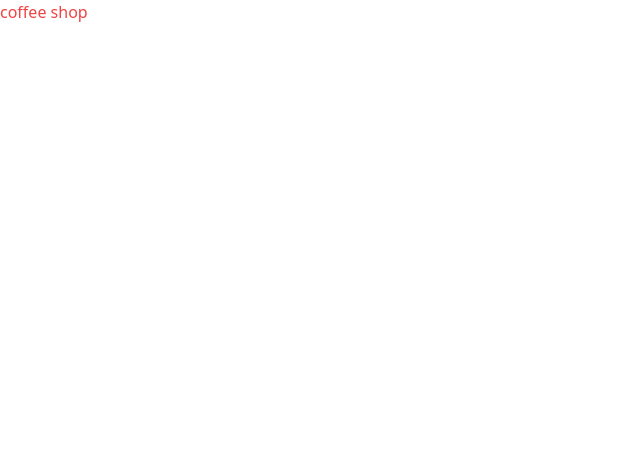
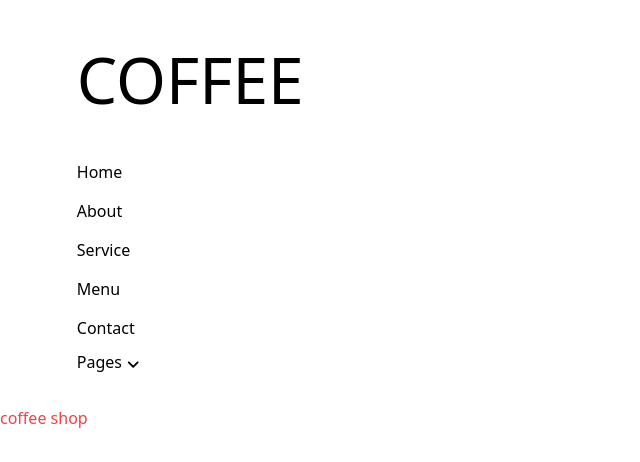
Before and after one commit to kaywanmohebjalali/-Coffee-Shop, a Next.js app: page / in a window 1280 px wide. Shown: the top 462 px of the page, without its empty margins (0-640 px from the left). Built offline with nearby package versions, Linux system fonts and the light colour scheme.

Commit message:
create header

```diff
--- a/components/modules/Header/Header.tsx
+++ b/components/modules/Header/Header.tsx
@@ -1,8 +1,45 @@
 import React from 'react'
-
+import styled from './header.module.scss'
+import Link from 'next/link'
+import { FaAngleDown } from "react-icons/fa6";
 const Header = () => {
   return (
-    <div>Header</div>
+    <div className="container my-8 ">
+
+      <nav className=''>
+      <h1 className={styled.text}>COFFEE</h1>
+        <ul className={styled.list}>
+          <li><Link href='/'>Home</Link></li>
+          <li><Link href='/about'>About</Link></li>
+          <li><Link href='/service'>Service</Link></li>
+          <li><Link href='/menu'>Menu</Link></li>
+          <li className=''><Link href='/contact' >Contact</Link></li>
+
+            <li className={`${styled.pages}`}>
+              <div className=" flex items-center gap-1">
+
+              <p className={`${styled.textPages} mt-[-5px]`}>
+                Pages
+
+
+                </p>
+            <FaAngleDown size='0.9rem'/>
+              </div>
+
+
+              <div className={styled.pagesChildren}>
+
+              <Link className={styled.reservation} href='/reservation'>Reservation</Link>
+              <Link className={styled.testimonial} href='/testimonial'>Testimonial</Link>
+              </div>
+
+
+            </li>
+
+        </ul>
+      </nav>
+
+    </div>
   )
 }
 
--- /dev/null
+++ b/components/modules/Header/header.module.scss
@@ -0,0 +1,61 @@
+.text {
+    font-size: 4rem;
+    margin-bottom: 2rem;
+}
+
+.list {
+    display: flex;
+    flex-direction: column;
+    gap: 15px;
+
+}
+
+.list {}
+
+
+.pages {
+    display: inline;
+
+    transition: all 0.2s linear;
+
+
+
+    &:hover {
+        height: 80px;
+
+    }
+
+    &:hover .pagesChildren {
+        height: 60px;
+        opacity: 1;
+        margin-bottom: 15px;
+        padding: 20px;
+
+
+    }
+}
+
+
+.pagesChildren {
+    display: flex;
+    flex-direction: column;
+    justify-content: center;
+    font-size: 0.8rem;
+    height: 0;
+
+    background-color: rgb(235, 235, 240);
+    padding-left: 10px;
+    opacity: 0;
+    transition: all 0.2s linear;
+
+
+
+}
+
+.reservation {
+    // margin-top: 15px;
+    margin-bottom: 6px;
+
+}
+
+.testimonial {}
--- a/package.json
+++ b/package.json
@@ -15,6 +15,8 @@
     "next": "14.1.4",
     "react": "^18",
     "react-dom": "^18",
+    "react-icons": "^5.1.0",
+    "sass": "^1.75.0",
     "swiper": "^11.1.1"
   },
   "devDependencies": {
--- a/pages/_app.tsx
+++ b/pages/_app.tsx
@@ -1,6 +1,10 @@
+import Header from "@/components/modules/Header/Header";
 import "@/styles/globals.css";
 import type { AppProps } from "next/app";
 
 export default function App({ Component, pageProps }: AppProps) {
-  return <Component {...pageProps} />;
+  return <>
+   <Header/>
+  <Component {...pageProps} />
+  </>
 }
--- a/styles/globals.css
+++ b/styles/globals.css
@@ -1,3 +1,10 @@
 @tailwind base;
 @tailwind components;
 @tailwind utilities;
+
+
+@layer components{
+    .container{
+        @apply mx-auto w-[98%] sm:w-[96%] md:w-[92%] lg:w-[88%]
+    }
+}
```
Also changed, not shown: 1 other file (tests, documents, lock files or other folders).
